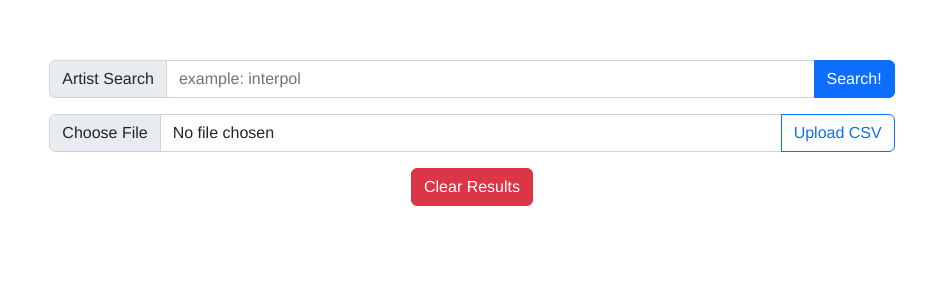
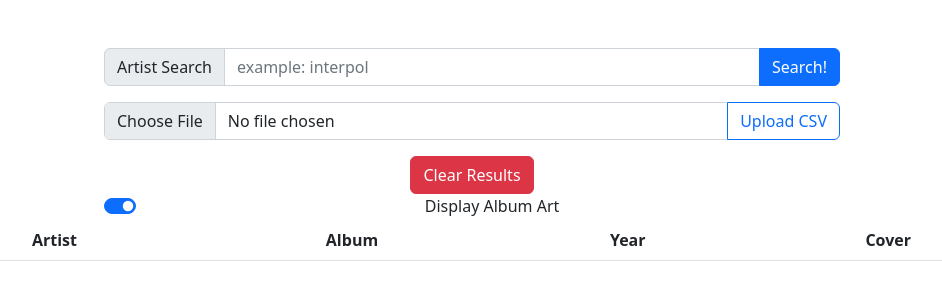
Before and after one commit to dave-ryan/find-new-releases, a Vue app: page / in a window 1280 px wide. Shown: the top 300 px of the page, without its empty margins (168-1110 px from the left). Built offline with nearby package versions, Linux system fonts and the light colour scheme.

Commit message:
organized into table, sorted by artist and year

```diff
--- a/src/App.vue
+++ b/src/App.vue
@@ -1,5 +1,5 @@
 <template>
-  <div class="">
+  <div class="container text-center mt-5">
     <div class="row">
       <div class="col-2"></div>
       <div class="col submission-column">
@@ -45,31 +45,70 @@
           <button class="btn btn-danger" type="button" @click="clearResults">
             Clear Results
           </button>
+          <div class="form-check form-switch">
+            <input
+              class="form-check-input"
+              type="checkbox"
+              role="switch"
+              id="artcheckbox"
+              checked
+              v-model="displayAlbums"
+            />
+            <label class="form-check-label" for="artcheckbox"
+              >Display Album Art</label
+            >
+          </div>
         </div>
       </div>
       <div class="col-2"></div>
     </div>
 
-    <div v-for="album in albums" :key="album.id" class="mt-3">
-      {{ album.title }}, {{ album.year }}
+    <table class="table">
+      <thead>
+        <tr>
+          <th scope="col">Artist</th>
+          <th scope="col">Album</th>
+          <th scope="col">Year</th>
+          <th scope="col" v-if="displayAlbums">Cover</th>
+        </tr>
+      </thead>
+      <tbody class="table-group-divider">
+        <template v-for="artist in downloadedArtists" :key="artist.artist">
+          <tr
+            v-for="album in artist.albums"
+            :key="album.id"
+            class="mt-3"
+            :class="{ collected: album.collected }"
+          >
+            <td v-if="album.title">
+              {{ album.title.split(" - ")[0] }}
+            </td>
+            <td v-if="album.title">
+              {{ album.title.split(" - ")[1] }}
+            </td>
+            <td>
+              {{ album.year }}
+            </td>
+            <td v-if="displayAlbums">
               <a
                 :href="'https://www.discogs.com/master/' + album.master_id"
                 target="_blank"
               >
                 <img :src="album.thumb" alt="" />
               </a>
-    </div>
+            </td>
+          </tr>
+        </template>
+      </tbody>
+    </table>
   </div>
 </template>
 
 <style>
-#app {
-  font-family: Avenir, Helvetica, Arial, sans-serif;
-  -webkit-font-smoothing: antialiased;
-  -moz-osx-font-smoothing: grayscale;
-  text-align: center;
-  color: #2c3e50;
-  margin-top: 60px;
+.collected {
+  color: gray;
+  font-weight: 200;
+  text-decoration: line-through;
 }
 </style>
 
@@ -79,7 +118,13 @@ import Papa from "papaparse";
 
 export default {
   data: function () {
-    return { albums: [], query: "", errors: [], myCollection: [] };
+    return {
+      downloadedArtists: [],
+      query: "",
+      errors: [],
+      uploadedAlbums: [],
+      displayAlbums: true,
+    };
   },
   methods: {
     handleFileChange(e) {
@@ -97,12 +142,16 @@ export default {
           isImage = ["jpg", "jpeg", "png", "gif"].includes(fileExtention);
         // Print to console
         console.log(fileSize, fileExtention, fileName, isImage);
+
         Papa.parse(file, {
           skipEmptyLines: true,
 
           complete: function (results) {
             console.log("results", results);
-            this.myCollection = results.data;
+            this.uploadedAlbums = results.data;
+            this.uploadedAlbums.map((album) => {
+              album.collected = true;
+            });
             console.log("string", JSON.stringify(results.data));
           },
         });
@@ -116,7 +165,7 @@ export default {
       }
     },
     duplicationCheck: function (artist) {
-      var s = JSON.stringify(this.myCollection);
+      var s = JSON.stringify(this.uploadedAlbums);
       if (s.indexOf(artist) != -1) {
         return true;
       } else {
@@ -125,7 +174,7 @@ export default {
     },
     discogsQuery: function (artist) {
       if (!this.duplicationCheck(artist)) {
-        this.myCollection.push([artist, ""]);
+        this.uploadedAlbums.push([artist, ""]);
         axios
           .get(
             `https://api.discogs.com/database/search?type=master&artist=${artist.replace(
@@ -134,13 +183,19 @@ export default {
             )}&format=album&token=vwbBWENsiqyNVUgWWlunGyTKRxXHVSHJNHosZUyj`
           )
           .then((response) => {
-            response.data.results.forEach((album) => {
-              this.albums.push(album);
+            console.log(response);
+
+            var sortedAlbums = response.data.results.sort((a, b) => {
+              return a.year > b.year ? 1 : -1;
             });
-            this.albums = this.albums.sort((a, b) => {
-              return a.title > b.title ? 1 : -1;
+            var newArtist = {
+              artist: artist,
+              albums: sortedAlbums,
+            };
+            this.downloadedArtists.push(newArtist);
+            this.downloadedArtists = this.downloadedArtists.sort((a, b) => {
+              return a.artist > b.artist ? 1 : -1;
             });
-            console.log(response);
             if (artist === this.query) {
               this.query = "";
             }
@@ -148,8 +203,8 @@ export default {
       }
     },
     clearResults: function () {
-      this.albums = [];
-      this.myCollection = [];
+      this.downloadedArtists = [];
+      this.uploadedAlbums = [];
     },
   },
 };
```
Lines whose indentation alone changed are shown as unchanged.
